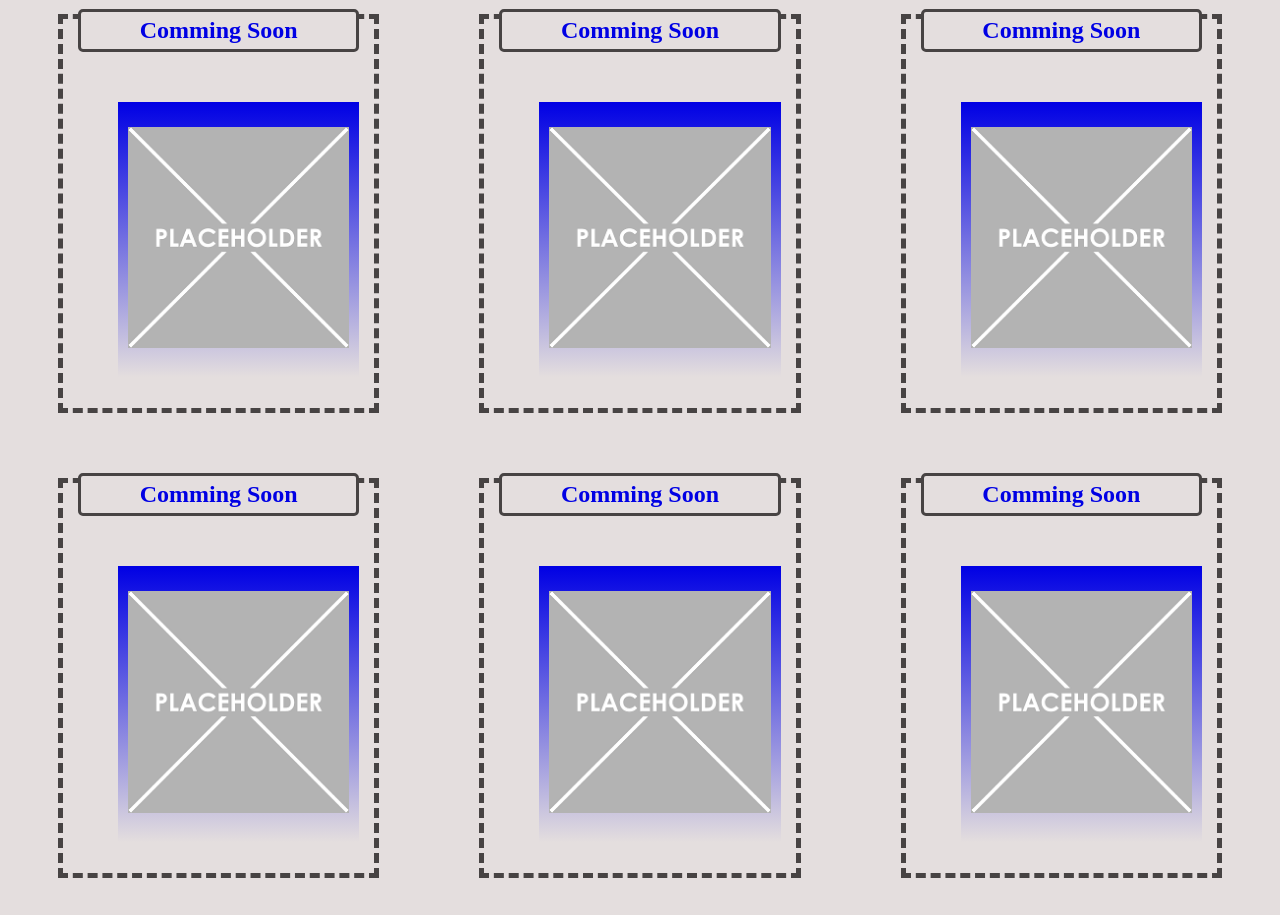
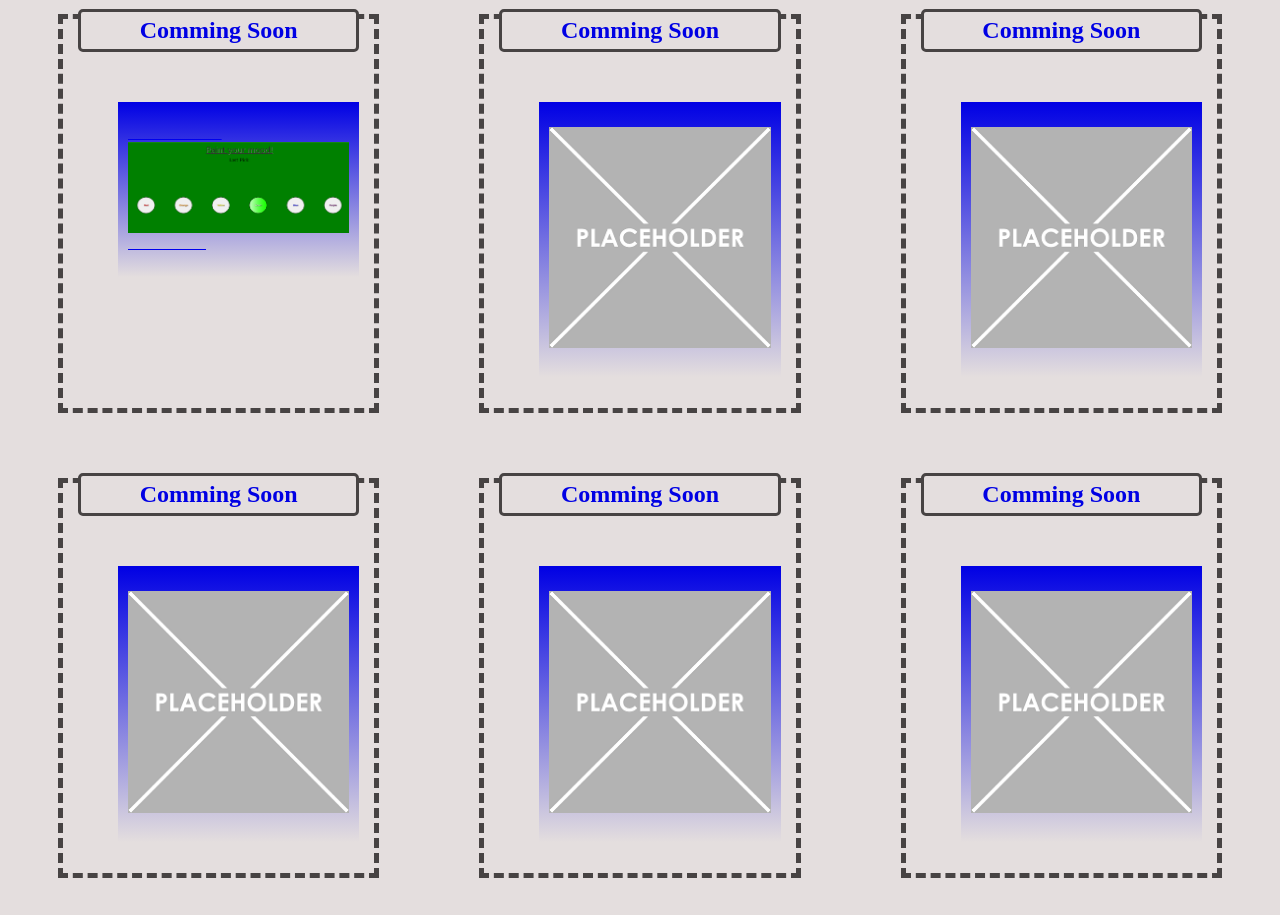
Before and after one commit to mSwineford/MatthewSwinefordsPortfolio, a plain HTML site: page index.html in a window 1280 px wide. Shown: the part 1480-2395 px from the top of the page. Drawn offline with Linux system fonts and the light colour scheme.

Commit message:
pushed the link for the first group project

```diff
--- a/index.html
+++ b/index.html
@@ -46,7 +46,9 @@
         <h2 id="secondary">Comming Soon</h2>
         <ul>
           <pre>
-            <img src="Placeholder.png" alt="Placeholder.png" style="width:100%">
+            <a href="https://bryandalton.github.io/Paint-your-mood/">
+            <img src="paintYourMood.png" alt="paintYourMood.png" style="width:100%">
+          </a>
           </pre>
         </ul>
       </section>
```
Also changed, not shown: paintYourMood.png (added).
